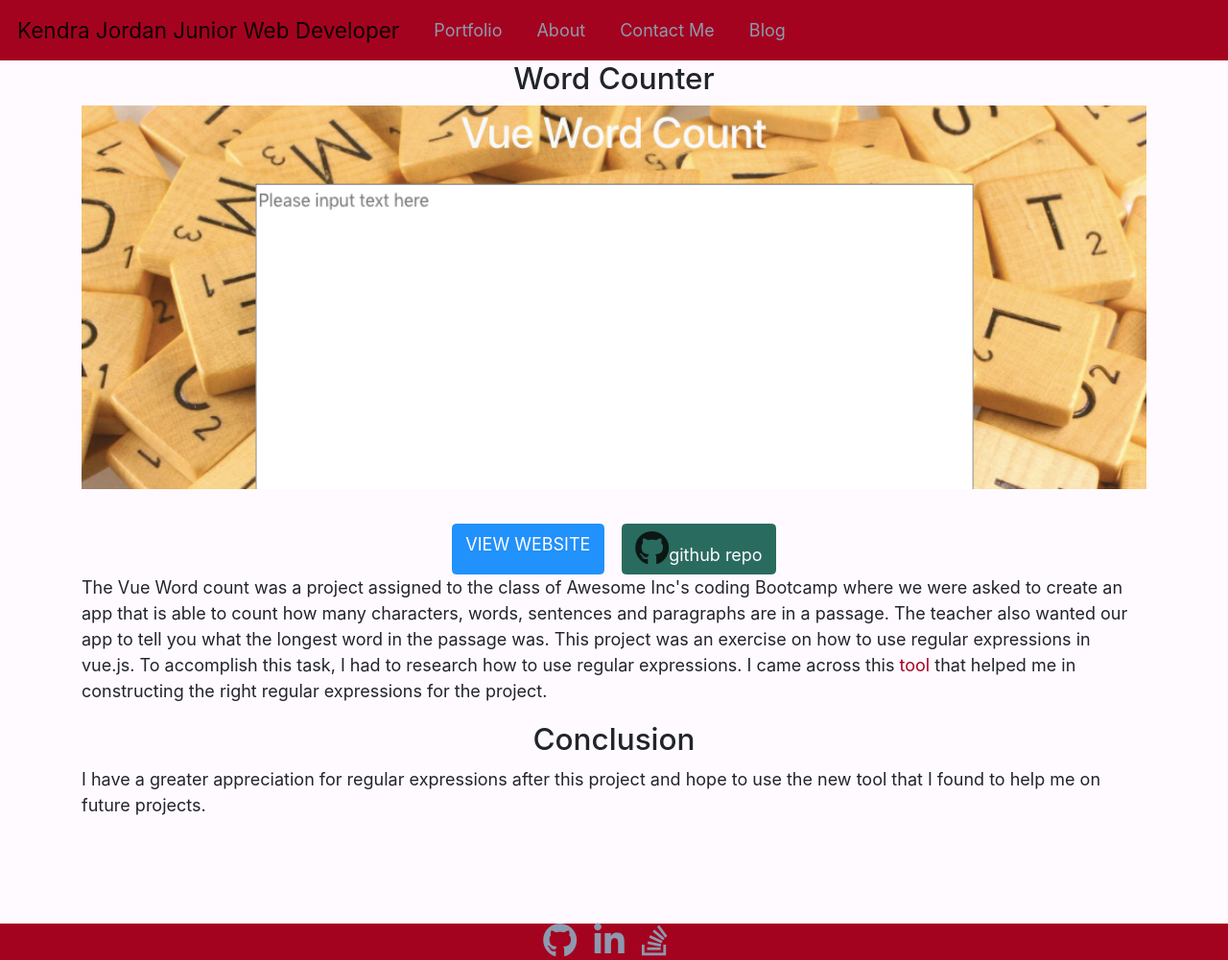
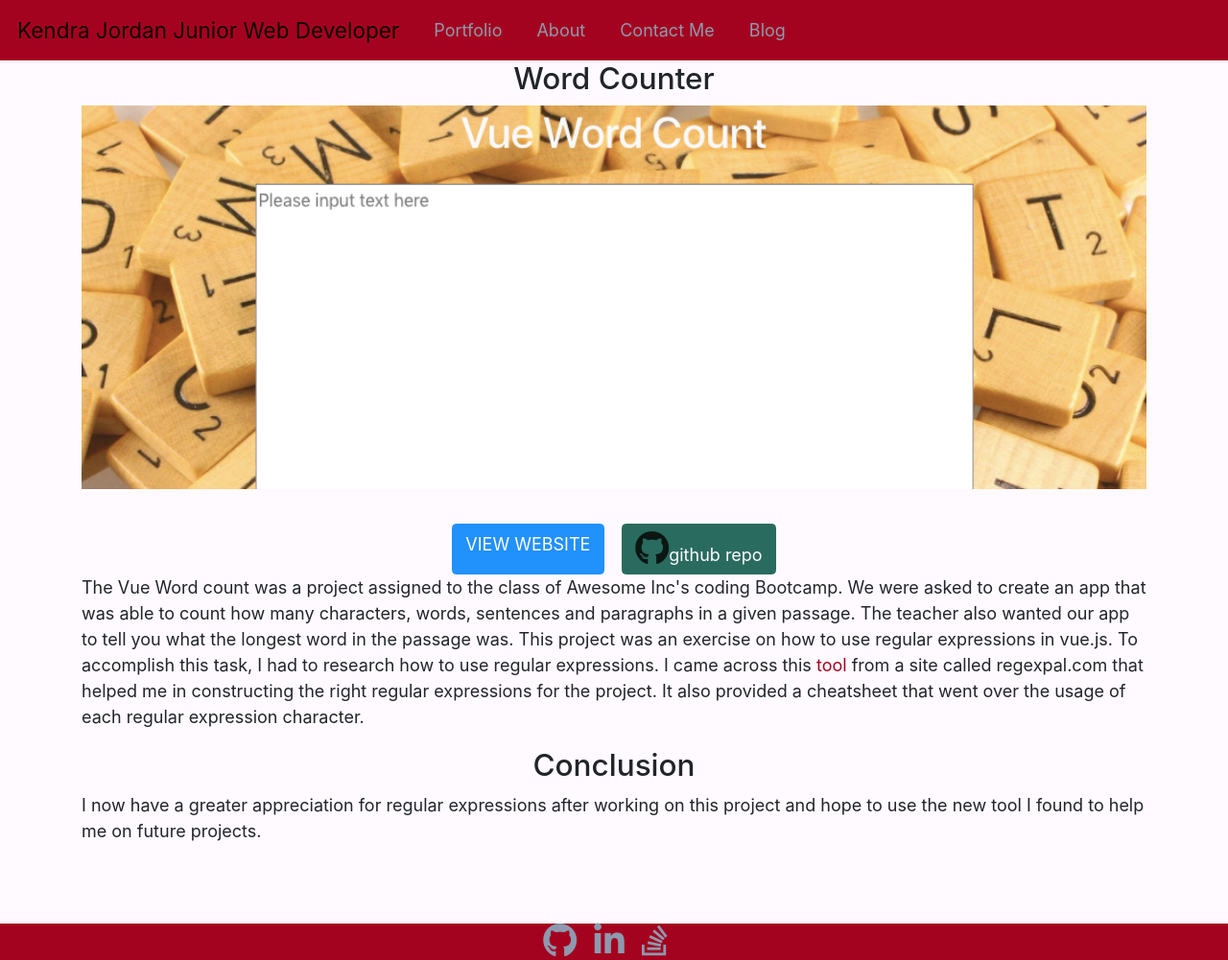
Before and after one commit to kendrajordan/kendrajordan.github.io, a Jekyll site: the page built from portfolio/wordcount.html, in a window 1280 px wide. Shown: the whole page at 96% size. Built offline with Jekyll 4.4.1, drawn with Linux system fonts in a browser that asks for light colours; nearby versions of some CDN libraries.

Commit message:
Updated the grammer in vue wordcount

```diff
--- a/portfolio/wordcount.html
+++ b/portfolio/wordcount.html
@@ -12,10 +12,10 @@ permalink: /portfolio/WordCount
     <a href="https://kendrajordan.github.io/Vue-wordcount/" target="_blank"class='btn btn-info mr-3'>VIEW WEBSITE</a>
     <a class='btn btn-success'href='https://github.com/kendrajordan/Vue-wordcount'target="_blank"><i class="fab fa-github fa-2x text-dark"></i>github repo</a>
   </div>
-<p> The Vue Word count was a project assigned to the class of Awesome Inc's coding Bootcamp where we were asked to create an app that is able to count how many
-characters, words, sentences and paragraphs are in a passage. The teacher also wanted our app to tell you what the longest word in the passage was. This project was an exercise
-on how to use regular expressions in vue.js. To accomplish this task, I had to research how to use regular expressions. I came across this <a href="https://www.regexpal.com/">tool</a>
-that helped me in constructing the right regular expressions for the project.</p>
+<p> The Vue Word count was a project assigned to the class of Awesome Inc's coding Bootcamp. We were asked to create an app that was able to count how many
+characters, words, sentences and paragraphs in a given passage. The teacher also wanted our app to tell you what the longest word in the passage was. This project was an exercise
+on how to use regular expressions in vue.js. To accomplish this task, I had to research how to use regular expressions. I came across this <a href="https://www.regexpal.com/" target="_blank">tool</a>
+from a site called regexpal.com that helped me in constructing the right regular expressions for the project. It also provided a cheatsheet that went over the usage of each regular expression character.</p>
 <h3 class='text-center'>Conclusion</h3>
-<p>I have a greater appreciation for regular expressions after this project and hope to use the new tool that I found to help me on future projects.</p>
+<p>I now have a greater appreciation for regular expressions after working on this project and hope to use the new tool I found to help me on future projects.</p>
   </main>
```
